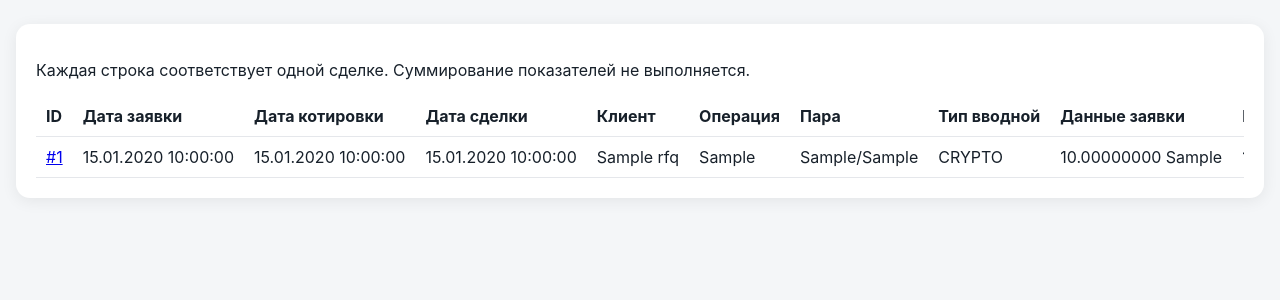
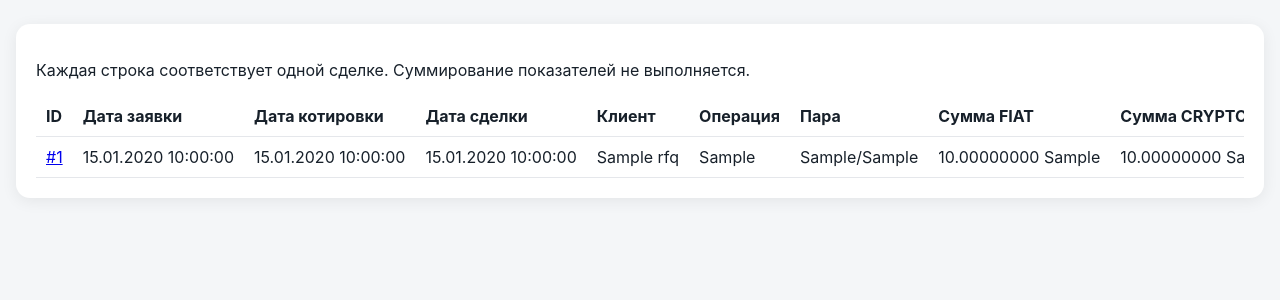
Before and after one commit to rrakshin-beep/simple-otc-desk, a FastAPI app: page /reports/trades in a window 1280 px wide. Shown: the part 113-413 px from the top of the page. Run offline with FastAPI, Linux system fonts and the light colour scheme; tables that the repository leaves empty hold one stand-in row (values such as "Sample post").

Commit message:
Update report amount columns

```diff
--- a/app/templates/report.html
+++ b/app/templates/report.html
@@ -1,8 +1,8 @@
 <!doctype html><html lang="ru"><head><meta charset="utf-8"><meta name="viewport" content="width=device-width,initial-scale=1"><title>Отчет по сделкам</title><link rel="stylesheet" href="/static/style.css"></head><body>
 <header><div><h1>Отчет по сделкам</h1><a href="/">← На главную</a></div><a class="header-link" href="/reports/trades.csv">Скачать CSV</a></header><main>
 <section class="card"><p>Каждая строка соответствует одной сделке. Суммирование показателей не выполняется.</p><div class="table"><table>
-<tr><th>ID</th><th>Дата заявки</th><th>Дата котировки</th><th>Дата сделки</th><th>Клиент</th><th>Операция</th><th>Пара</th><th>Тип вводной</th><th>Данные заявки</th><th>Цена</th><th>Комиссия банка</th><th>Комиссия сети</th><th>Статус</th>{% for status in status_columns %}<th>{{status.value}} — дата и время</th>{% endfor %}</tr>
+<tr><th>ID</th><th>Дата заявки</th><th>Дата котировки</th><th>Дата сделки</th><th>Клиент</th><th>Операция</th><th>Пара</th><th>Сумма FIAT</th><th>Сумма CRYPTO</th><th>Цена</th><th>Комиссия банка</th><th>Комиссия сети</th><th>Статус</th>{% for status in status_columns %}<th>{{status.value}} — дата и время</th>{% endfor %}</tr>
 {% for row in rows %}{% set t=row.trade %}{% set r=t.quote.rfq %}
-<tr><td><a href="/trades/{{t.id}}">#{{t.id}}</a></td><td>{{format_datetime(r.created_at)}}</td><td>{{format_datetime(t.quote.created_at)}}</td><td>{{format_datetime(t.created_at)}}</td><td>{{r.client_name}}</td><td>{{r.side}}</td><td>{{r.base_asset}}/{{r.quote_asset}}</td><td>{{r.amount_type.value}}</td><td>{% if r.amount_type.value == 'FIAT' %}{{r.fiat_amount}} {{r.quote_asset}}{% else %}{{r.amount}} {{r.base_asset}}{% endif %}</td><td>{{t.quote.price}} {{r.quote_asset}}</td><td>{{row.bank_fee}} {{r.quote_asset}}</td><td>{{row.network_fee}} {{r.base_asset}}</td><td>{{t.status.value}}</td>{% for status in status_columns %}<td>{{row.status_times[status.value]}}</td>{% endfor %}</tr>
+<tr><td><a href="/trades/{{t.id}}">#{{t.id}}</a></td><td>{{format_datetime(r.created_at)}}</td><td>{{format_datetime(t.quote.created_at)}}</td><td>{{format_datetime(t.created_at)}}</td><td>{{r.client_name}}</td><td>{{r.side}}</td><td>{{r.base_asset}}/{{r.quote_asset}}</td><td>{{r.fiat_amount}} {{r.quote_asset}}</td><td>{{r.amount}} {{r.base_asset}}</td><td>{{t.quote.price}} {{r.quote_asset}}</td><td>{{row.bank_fee}} {{r.quote_asset}}</td><td>{{row.network_fee}} {{r.base_asset}}</td><td>{{t.status.value}}</td>{% for status in status_columns %}<td>{{row.status_times[status.value]}}</td>{% endfor %}</tr>
 {% endfor %}
 </table></div></section></main></body></html>
```
